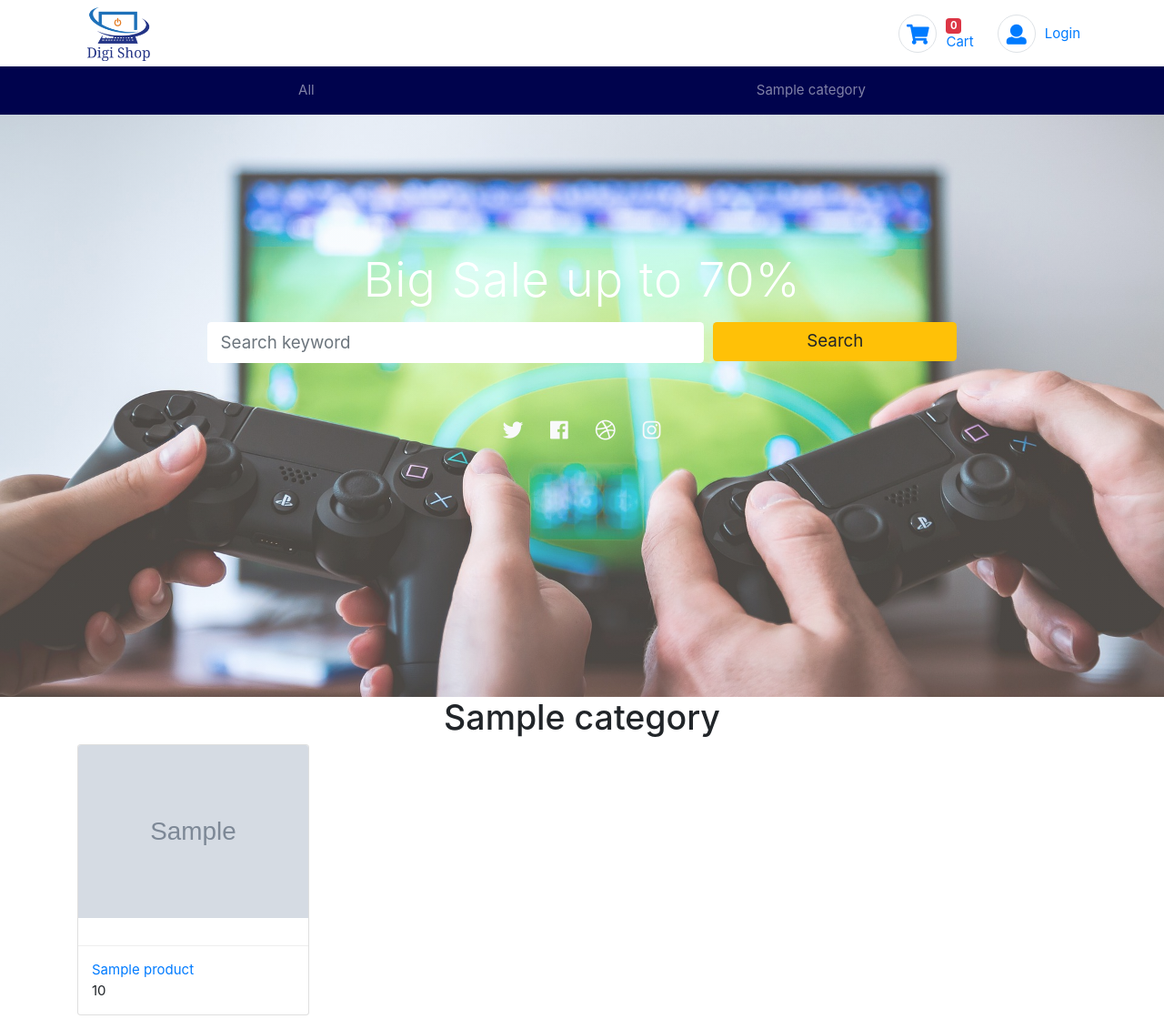
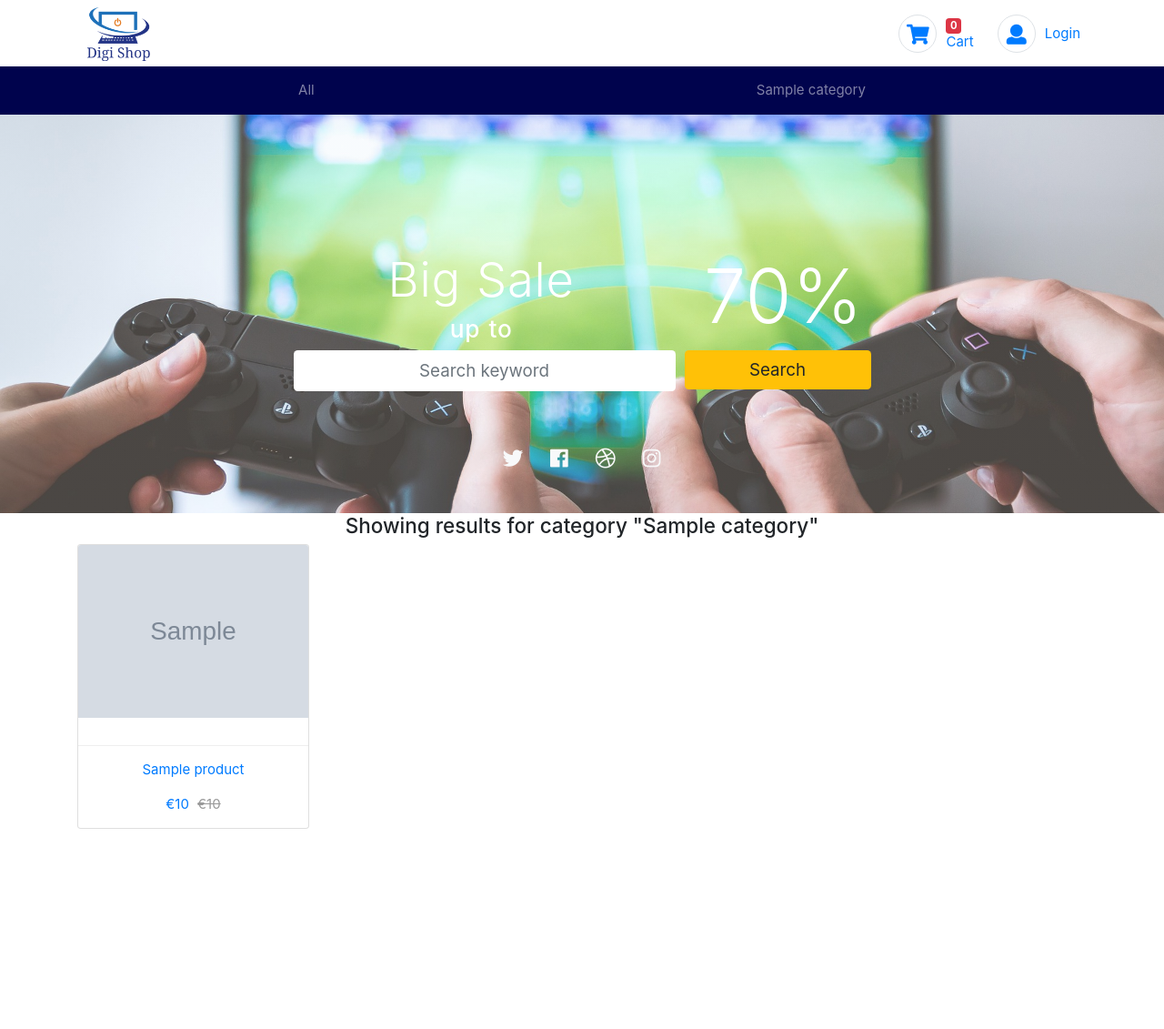
Before and after one commit to LukaszPlawinski/DigiShop, a Django app: a page that uses shop/templates/list.html in a window 1280 px wide. Shown: the whole page at 91% size. After the commit the page ends 911 px from the top, so only its background shows below. Run offline with Django 3.2, Linux system fonts and the light colour scheme; tables that the repository leaves empty hold one stand-in row (values such as "Sample post"); grey boxes marked "Sample" are stand-in pictures; some libraries are stand-ins or nearby versions.

Commit message:
layout header styled

```diff
--- a/shop/templates/list.html
+++ b/shop/templates/list.html
@@ -6,18 +6,32 @@
 <!--Hero Picture and search input-->
 
 <section class="section-intro text-white text-center">
-<div class="container d-flex flex-column"  style="min-height:80vh;">
+<div class="container d-flex flex-column layout" >
     <div class="row section-header">
-        <div class="col-lg-8 col-sm-12 text-center mx-auto">
-            <h1 class="display-4 mb-3">Big Sale up to 70%</h1>
+        <div class="col-lg-7 col-sm-7 mx-auto" >
+            <div class="row">
+                <div class="col-lg-8 col-sm-12 text-center mx-auto header-left">
+                    <div class="row ">
+                        <h1 class="display-4 col-lg-12">Big Sale</h1>
+                    </div>
+                    <div class="row ">
+                        <h3 class="display-7 col-lg-12 ">up to</h3>
                     </div>
                 </div>
+                <div class="col-lg-4 text-center header-right">
+                    <h1 class="display-2">70%</h1>
+                </div>
+            </div>
+
+        </div>
+    </div>
+
     <div class="row ">
-        <div class="col-lg-9 col-md-8 col-sm-12 mx-auto text-center">
+        <div class="col-lg-7  col-sm-8 mx-auto text-center">
             <form class="form-noborder" action="{% url 'search:search' %}" method="get">
                 <div class="form-row mb-5">
                     <div class="col-lg-8 col-sm-12 form-group">
-                        <input class="form-control form-control-lg" placeholder="Search keyword"  name="q" type="text">
+                        <input class="form-control form-control-lg text-center " placeholder="Search keyword"  name="q" type="text">
                     </div>
 
                     <div class="col-lg-4 col-sm-12 form-group">
@@ -55,13 +69,21 @@
 
 <div class="container">
     <!--Category-->
-    <h1 class="text-center">{% if category %}{{ category.name }}{% else %}Products
-{% endif %}</h1>
+    <div class="text-center result-text">
+        {% if category %}<h4>Showing results for category
+        "{{ category.name }}"</h4>
+        {% else %}
+            {% if keyword %}
+                <h4>Showing results for "{{ keyword }}"</h4>
+            {% endif %}
+        {% endif %}
+    </div>
 
 <div class="row">
 
 {% for product in products %}
     <div class="col-md-3 col-sm-6">
+        <a href="{{ product.get_absolute_url }}">
         	<figure class="card card-product">
         		<div class="img-wrap">
         		<img src="
@@ -71,13 +93,15 @@
                     {% static "img/no_image.png" %}
                 {% endif %}">
         		</div>
-    		<figcaption class="info-wrap">
-    			<a href="{{ product.get_absolute_url }}" class="title">{{ product.name }}</a>
+        		<figcaption class="info-wrap text-center">
+        		    <p class="product-title">{{ product.name }}</p>
         			<div class="price-wrap">
-    				<span class="price-new">{{ product.price }}</span>
+        				<span class="price-new">&euro;{{ product.price }}</span>
+        				<del class="price-old">&euro;{{ product.old_price }}</del>
         			</div> <!-- price-wrap.// -->
         		</figcaption>
         	</figure> <!-- card // -->
+    	</a>
     </div> <!-- col // -->
 {% endfor %}
 </div>
```
Lines whose indentation alone changed are shown as unchanged.
